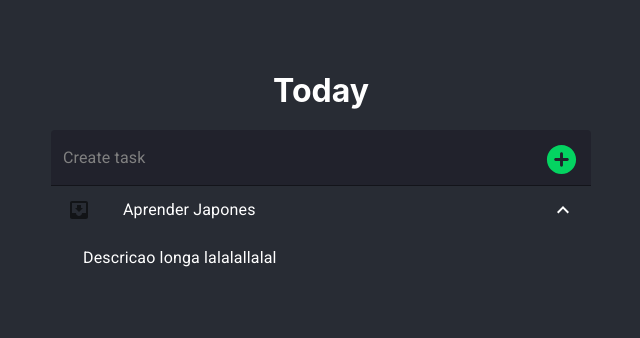
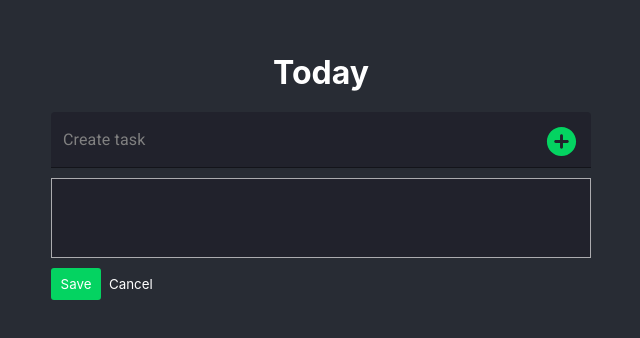
Before and after one commit to Malivuca/rewarding_todo, a React (Create React App) app: page / in a window 1280 px wide. Shown: the part 224-562 px from the top of the page, without its empty margins (319-959 px from the left). Built offline with nearby package versions, Linux system fonts and the light colour scheme.

Commit message:
Created an "edit task" div and a description div

```diff
--- a/src/App.scss
+++ b/src/App.scss
@@ -4,6 +4,31 @@
   min-width: 540px;
   max-width: 1000px;
   list-style-type: none;
+
+  .editTask {
+    display: flex;
+    flex-direction: column;
+    align-items: flex-start;
+    margin-top: 10px;
+
+    .mainArea {
+      background-color: var(--primary);
+      padding-top: 10px;
+      padding-left: 10px;
+      padding-right: 10px;
+      border: 1px solid var(--border);
+      width: 100%;
+      margin-bottom: 10px;
+    }
+
+    textarea {
+      background-color: var(--primary);
+      width: 100%;
+      border: none;
+      outline: none;
+      resize: none;
+    }
+  }
 
   .createTask {
     position: relative;
@@ -18,7 +43,7 @@
   }
 
   .task {
-    border-bottom: 1px solid #f0f0f0ab;
+    border-bottom: 1px solid var(--border);
     cursor: pointer;
 
     .taskBody {
@@ -46,9 +71,6 @@
           border: none;
           cursor: pointer;
           background-color: var(--primary);
-          //   position: absolute;
-          //   top: 0;
-          //   right: 0;
           margin-left: 5px;
           visibility: hidden;
         }
@@ -93,6 +115,27 @@
   }
 }
 
+.primaryButton {
+  min-width: 50px;
+  cursor: pointer;
+  padding: 8px;
+  border: none;
+  border-radius: 3px;
+  background-color: var(--secondary);
+}
+
+.secondaryButton {
+  cursor: pointer;
+  padding: 8px;
+  border: none;
+  border-radius: 5px;
+  background-color: transparent;
+
+  &:hover {
+    text-decoration: underline;
+  }
+}
+
 .App {
   text-align: center;
 }
--- a/src/App.tsx
+++ b/src/App.tsx
@@ -14,7 +14,8 @@ import {
   Collapse,
   IconButton,
   Checkbox,
-  InputAdornment
+  InputAdornment,
+  TextField
 } from '@material-ui/core'
 
 import InboxIcon from '@material-ui/icons/MoveToInbox'
@@ -91,6 +92,13 @@ function App() {
   const [taskName, setTaskName] = React.useState('')
   const [tasks, setTasks] = React.useState<TaskProps[]>([])
 
+  const handleEdit = (e: React.MouseEvent, id: number, newTaskName: string) => {
+    e.stopPropagation()
+    const newTasks = [...tasks]
+
+    newTasks[id].taskName = newTaskName
+  }
+
   const handleDelete = (id: number) => {
     console.log('Deleting task', id)
 
@@ -159,8 +167,7 @@ function App() {
             </li>
           </form>
           {tasks.map((task, index) => (
-            <>
-              <li key={index} className="task">
+            <li key={index} className="task" onClick={handleClick}>
               <div className="taskBody">
                 <div className="taskCheck">
                   <button>
@@ -173,35 +180,40 @@ function App() {
                 </div>
                 <div className="mainText">{task.taskName}</div>
                 <div className="taskActions">
-                    <button>
+                  <button onClick={(e) => handleEdit(e, task.id, 'novo Nome')}>
                     <EditRoundedIcon fontSize="small" />
                   </button>
-                    <button onClick={() => handleDelete(task.id)}>
+                  <button onClick={(e) => handleDelete(task.id)}>
                     <DeleteRoundedIcon fontSize="small" />
                   </button>
                   <button>
                     <MoreHorizRoundedIcon />
                   </button>
                 </div>
+                <Collapse in={open} timeout="auto" unmountOnExit>
+                  <div>Descricao longa lalala</div>
+                </Collapse>
               </div>
             </li>
-              {/* <hr className="separator" /> */}
-            </>
           ))}
-          <ListItem button onClick={handleClick}>
-            <ListItemIcon>
-              <InboxIcon />
-            </ListItemIcon>
-            <ListItemText primary="Aprender Japones" />
-            {open ? <ExpandLess /> : <ExpandMore />}
-          </ListItem>
-          <Collapse in={open} timeout="auto" unmountOnExit>
-            <List component="div" disablePadding>
-              <ListItem button className={classes.nested}>
-                <ListItemText primary="Descricao longa lalalallalal" />
-              </ListItem>
-            </List>
-          </Collapse>
+          <li>
+            <div className="editTask">
+              <div className="mainArea">
+                <textarea rows={4} />
+              </div>
+              <div>
+                <button className="primaryButton">Save</button>
+                <button className="secondaryButton">Cancel</button>
+              </div>
+              {/* <TextField
+                multiline
+                rows={4}
+                defaultValue="Default Value"
+                variant="outlined"
+                fullWidth
+              /> */}
+            </div>
+          </li>
         </ul>
       </header>
     </div>
--- a/src/index.scss
+++ b/src/index.scss
@@ -9,6 +9,7 @@
   --primary-darker: #6842c2;
   --secondary: #04d361;
   --secondary-dark: #04bf58;
+  --border: #f0f0f0ab;
   --title-in-primary: #ffffff;
   --text-in-primary: #d4c2ff;
   --text-title: #32264d;
```
Lines whose indentation alone changed are shown as unchanged.
